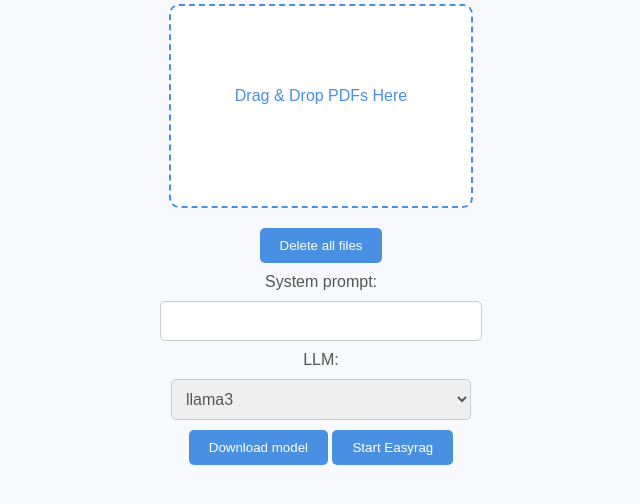
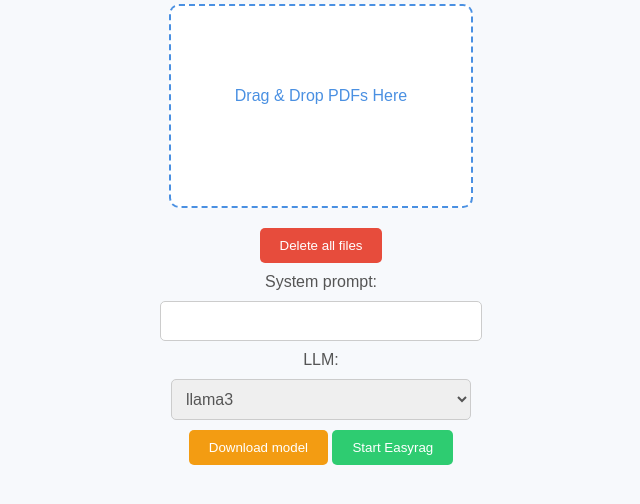
Before and after one commit to gabripo/easyrag, a Flask app: page / in a window 1280 px wide. Shown: the part 146-650 px from the top of the page, without its empty margins (319-959 px from the left). Run offline with Flask 3, Linux system fonts and the light colour scheme.

Commit message:
different colors for the buttons

```diff
--- a/flask_app/templates/upload.html
+++ b/flask_app/templates/upload.html
@@ -64,8 +64,7 @@
             margin-bottom: 10px;
         }
 
-        input[type="submit"],
-        button {
+        input[type="submit"] {
             background-color: #4a90e2;
             color: #fff;
             border: none;
@@ -75,9 +74,50 @@
             transition: background-color 0.3s ease;
         }
 
-        input[type="submit"]:hover,
-        button:hover {
+        input[type="submit"]:hover {
             background-color: #1a73e8;
+        }
+
+        .delete-button {
+            background-color: #e74c3c;
+            color: #fff;
+            border: none;
+            padding: 10px 20px;
+            border-radius: 5px;
+            cursor: pointer;
+            transition: background-color 0.3s ease;
+        }
+
+        .delete-button:hover {
+            background-color: #c0392b;
+        }
+
+        .download-button {
+            background-color: #f39c12;
+            color: #fff;
+            border: none;
+            padding: 10px 20px;
+            border-radius: 5px;
+            cursor: pointer;
+            transition: background-color 0.3s ease;
+        }
+
+        .download-button:hover {
+            background-color: #e67e22;
+        }
+
+        .start-button {
+            background-color: #2ecc71;
+            color: #fff;
+            border: none;
+            padding: 10px 20px;
+            border-radius: 5px;
+            cursor: pointer;
+            transition: background-color 0.3s ease;
+        }
+
+        .start-button:hover {
+            background-color: #27ae60;
         }
 
         ul {
@@ -111,7 +151,7 @@
         {% endfor %}
     </ul>
     {% endif %}
-    <button onclick="deleteFilesOnServer()">Delete all files</button>
+    <button class="delete-button" onclick="deleteFilesOnServer()">Delete all files</button>
 
     <label for="input_text">System prompt:</label>
     <input type="text" id="input_text" name="system_prompt" required>
@@ -122,11 +162,12 @@
         <option value="llama3.2">llama3.2</option>
     </select>
 
-    <button onclick="downloadLLM()">Download model</button>
-    <button onclick="startEasyrag()">Start Easyrag</button>
+    <button class="download-button" onclick="downloadLLM()">Download model</button>
+    <button class="start-button" onclick="startEasyrag()">Start Easyrag</button>
 </body>
 
 </html>
+
 
 
 <script>
```
